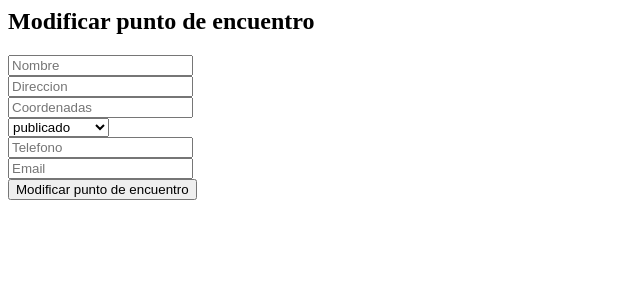
After one commit to lautarocurotto/ProyectoDeSoftware2021, a Flask app: template app/templates/punto-encuentro-update.html in a window 1280 px wide. The commit adds this page. Shown: the top 300 px of the page, without its empty margins (0-640 px from the left). Run offline with Flask 2, Linux system fonts and the light colour scheme; the template is opened without the code that fills it, so the values that code supplies are empty.

Commit message:
Hasta aca esta hecho el create y update de puntos

```diff
--- /dev/null
+++ b/app/templates/punto-encuentro-update.html
@@ -0,0 +1,46 @@
+<div class="modal" id="new-pto-modal">
+    <div class="modal-content">
+        <h2>Modificar punto de encuentro</h2>
+        <form action="/puntos/update/{{punto_to_update.id}}" method="POST">
+            <div class="input-control">
+                <label for="newusername">
+                    <input type="text" name="nombre" required placeholder="Nombre" required value="{{punto_to_update.nombre}}">
+                </label>
+            </div>
+            <div class="input-control">
+                <label for="name">
+                    <input type="text" name="direccion" required placeholder="Direccion" required value="{{punto_to_update.direccion}}">
+                </label>
+            </div>
+            <div class="input-control">
+                <label for="lastname">
+                    <input type="text" name="coordenadas" required placeholder="Coordenadas" required value="{{punto_to_update.coordenadas}}">
+                </label>
+            </div>
+            <div class="input-control">
+                <label for="status">
+                    <select name="status" id="status" required value="{{punto_to_update.status}}">
+                        <option value="publicado">publicado</option>
+                        <option value="despublicado">despublicado</option>
+                    </select>
+                </label>
+            </div>
+            <div class="input-control">
+                <label for="email">
+                    <input type="text" name="telefono" required placeholder="Telefono" required value="{{punto_to_update.telefono}}">
+                </label>
+            </div>
+            <div class="input-control">
+                <label for="email">
+                    <input type="email" name="email" required placeholder="Email" required value="{{punto_to_update.email}}">
+                </label>
+            </div>
+
+            <div class="input-control">
+                <input type="submit" value="Modificar punto de encuentro">
+
+            </div>
+        </form>
+
+    </div>
+</div>
--- a/app/templates/puntos-encuentro.html
+++ b/app/templates/puntos-encuentro.html
@@ -61,7 +61,7 @@ Esta seria la página de administracion CRUD de los puntos de encuentro de la ap
                 <td>{{punto.estado}}</td>
                 <td>{{punto.direccion}}</td>
                 <td>
-                    <button><i class="far fa-edit"></i></button>
+                    <a href="/puntos/update/{{punto.id}}"><i class="far fa-edit">Editar</i></a>
                     <button><i class="far fa-trash-alt"></i></button>
                 </td>
             </tr>
```
Also changed, not shown: app/__init__.py (+6 -2 lines), app/resources/punto.py (+22 -0 lines).
